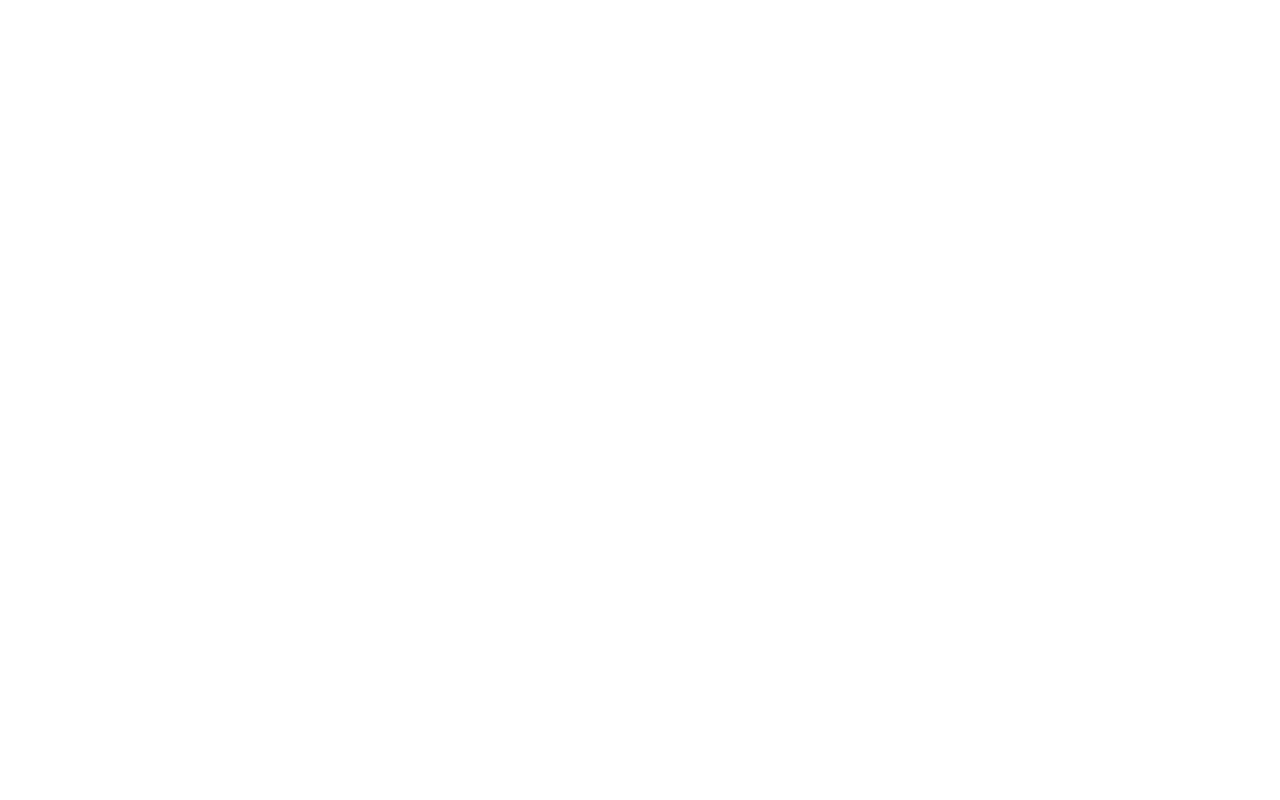
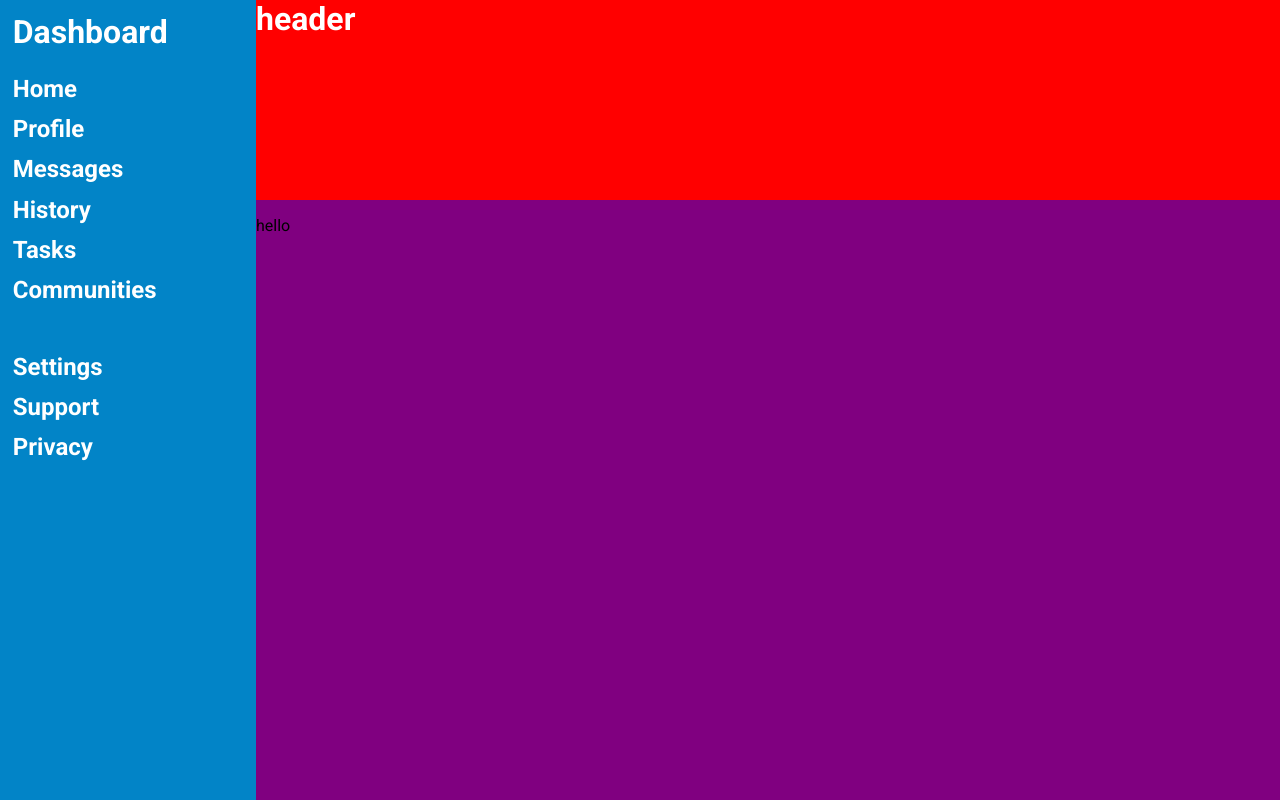
Before and after one commit to mohamedqassem15/dashboard, a plain HTML site: page index.html in a window 1280 px wide. Drawn offline with Linux system fonts and the light colour scheme.

Commit message:
added sidebar, header, and content

```diff
--- a/index.html
+++ b/index.html
@@ -3,12 +3,40 @@
 <head>
     <meta charset="UTF-8">
     <meta name="viewport" content="width=device-width, initial-scale=1.0">
+    <link rel="stylesheet" href="https://fonts.googleapis.com/css2?family=Roboto:wght@400;700&display=swap">
+
     <link rel="stylesheet" href="style.css">
     <title>Document</title>
 
 </head>
 <body>
 
+    <div id="main-container">
+        <div id="header">
+            <h1>header</h1>
+
+        </div>
+        <div id="sidebar">
+            <h1>Dashboard</h1>
+            <ul>
+                <li>Home</li>
+                <li>Profile</li>
+                <li>Messages</li>
+                <li>History</li>
+                <li>Tasks</li>
+                <li>Communities</li>
+                <li style="margin-top:20%;">Settings</li>
+                <li>Support</li>
+                <li>Privacy</li>
+            </ul>
+        </div>
+        <div id="content">
+            <p>hello</p>
+
+
+        </div>
+
+    </div>
 
 </body>
 </html>
--- a/style.css
+++ b/style.css
@@ -0,0 +1,66 @@
+body{
+    margin: 0;
+    padding: 0;
+    font-family: 'Roboto', sans-serif;
+}
+#main-container {
+    margin: 0;
+    padding: 0;
+    display: grid;
+    grid-template-columns: 20vw 80vw;
+    grid-template-rows: 25vh 75vh;
+    gap: 0;
+
+}
+
+#header{
+    background-color: red;
+    display: grid;
+    grid-area: 1 / 2 / 2 / 3;
+
+
+
+}
+
+#sidebar{
+    background-color: #0284c7;
+    grid-area: 1 / 1 / 3/ 2;
+    padding-left: 5%;
+    padding-top: 5%;
+
+
+
+}
+
+#content{
+    background-color: purple;
+    grid-area: 2 / 2 / 3 / 3;
+
+}
+
+#sidebar > ul, h1 {
+    list-style: none;
+    color: white;
+    margin: 0;
+    padding: 0;
+
+
+}
+
+#sidebar > ul {
+    margin-top: 10%;
+}
+
+#sidebar > ul > li {
+    text-align: left;
+    margin: 0;
+    padding: 0;
+    font-weight: bold;
+    font-size: 24px;
+    margin-top: 5%;
+
+}
+
+.icon-image{
+    height: 1rem;
+}
```
Also changed, not shown: home.svg (added).
